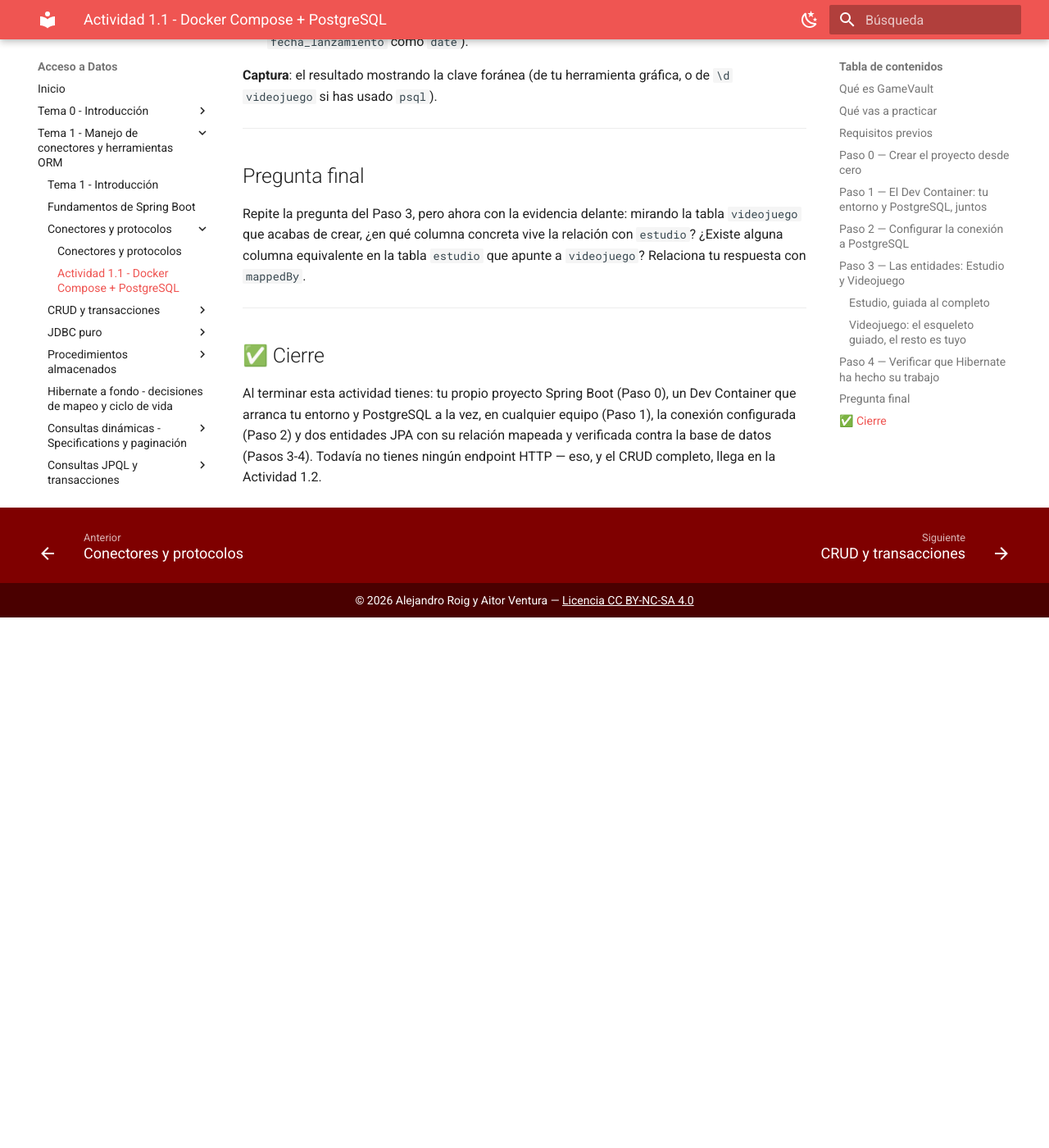
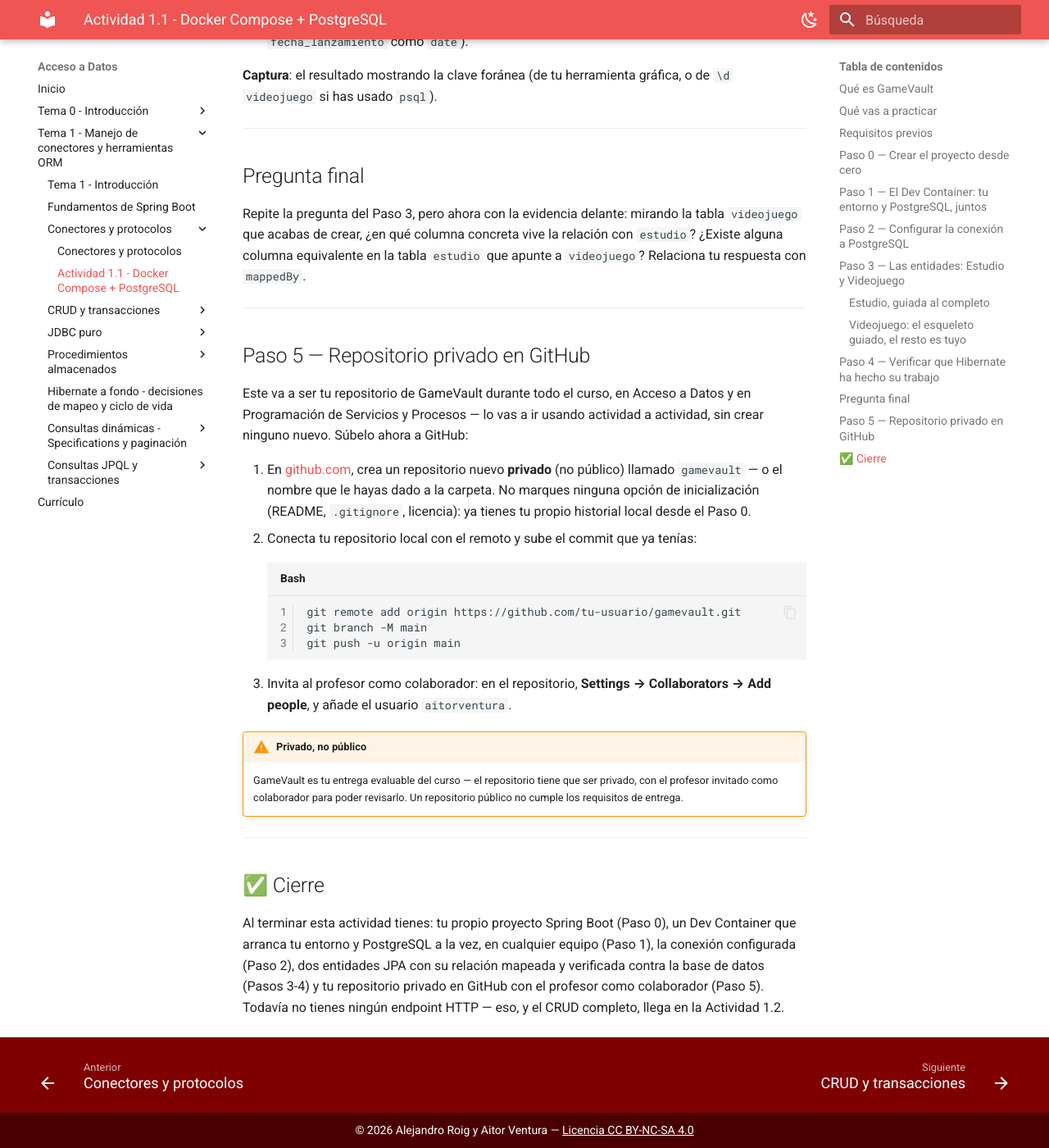
Before and after one commit to aitorventura/acceso-a-datos, an MkDocs documentation site: the page built from docs/tema1/actividad_1_1.md, in a window 1280 px wide and 1400 px high, scrolled down 11930 px. Shown: the whole window at 82% size. Built offline with MkDocs 1.6.1 and Material for MkDocs 9.7.7, drawn with Linux system fonts in a browser that asks for light colours; before the commit the page ends 12683 px from its top, so only the background shows below that.

Commit message:
Revert "Revierte el paso de repositorio privado en la Actividad 1.1 de AD"
This reverts commit 50a96cac32ad4b0f1b53336c05c4b68329386bee.

````diff
--- a/docs/tema1/actividad_1_1.md
+++ b/docs/tema1/actividad_1_1.md
@@ -366,6 +366,24 @@
 
 ---
 
+## Paso 5 — Repositorio privado en GitHub
+
+Este va a ser tu repositorio de GameVault durante todo el curso, en Acceso a Datos y en Programación de Servicios y Procesos — lo vas a ir usando actividad a actividad, sin crear ninguno nuevo. Súbelo ahora a GitHub:
+
+1. En [github.com](https://github.com), crea un repositorio nuevo **privado** (no público) llamado `gamevault` — o el nombre que le hayas dado a la carpeta. No marques ninguna opción de inicialización (README, `.gitignore`, licencia): ya tienes tu propio historial local desde el Paso 0.
+2. Conecta tu repositorio local con el remoto y sube el commit que ya tenías:
+    ```bash
+    git remote add origin https://github.com/tu-usuario/gamevault.git
+    git branch -M main
+    git push -u origin main
+    ```
+3. Invita al profesor como colaborador: en el repositorio, **Settings → Collaborators → Add people**, y añade el usuario `aitorventura`.
+
+!!! warning "Privado, no público"
+    GameVault es tu entrega evaluable del curso — el repositorio tiene que ser privado, con el profesor invitado como colaborador para poder revisarlo. Un repositorio público no cumple los requisitos de entrega.
+
+---
+
 ## ✅ Cierre
 
-Al terminar esta actividad tienes: tu propio proyecto Spring Boot (Paso 0), un Dev Container que arranca tu entorno y PostgreSQL a la vez, en cualquier equipo (Paso 1), la conexión configurada (Paso 2) y dos entidades JPA con su relación mapeada y verificada contra la base de datos (Pasos 3-4). Todavía no tienes ningún endpoint HTTP — eso, y el CRUD completo, llega en la Actividad 1.2.
+Al terminar esta actividad tienes: tu propio proyecto Spring Boot (Paso 0), un Dev Container que arranca tu entorno y PostgreSQL a la vez, en cualquier equipo (Paso 1), la conexión configurada (Paso 2), dos entidades JPA con su relación mapeada y verificada contra la base de datos (Pasos 3-4) y tu repositorio privado en GitHub con el profesor como colaborador (Paso 5). Todavía no tienes ningún endpoint HTTP — eso, y el CRUD completo, llega en la Actividad 1.2.
````
